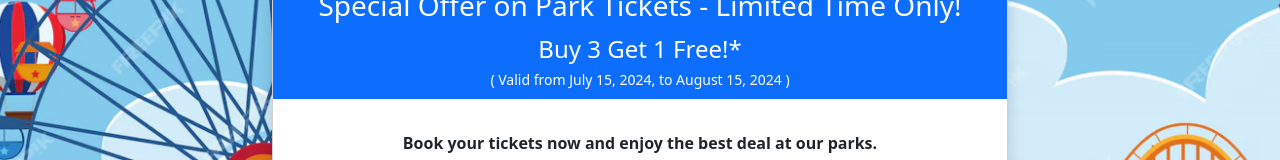
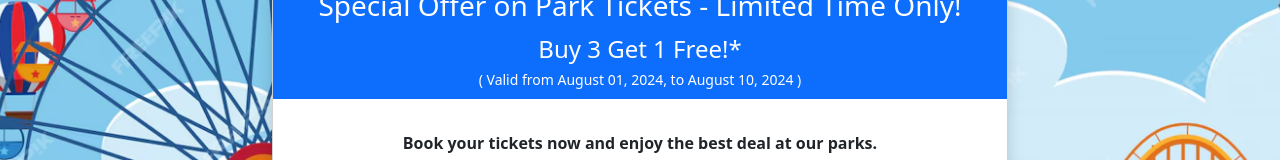
Before and after one commit to vjvenkat07/Park_Ticket_Booking, a React (Create React App) app: page / in a window 1280 px wide. Shown: the part 125-285 px from the top of the page. Built offline with nearby package versions, Linux system fonts and the light colour scheme.

Commit message:
Updated the message

```diff
--- a/src/components/BookingForm.js
+++ b/src/components/BookingForm.js
@@ -104,7 +104,7 @@ const BookingForm = () => {
                                 Special Offer on Park Tickets - Limited Time Only!<br />
                             </h3>
                             <div className='fs-4'>Buy 3 Get 1 Free!*</div>
-                            <small>( Valid from July 15, 2024, to August 15, 2024 )</small><br />
+                            <small>( Valid from August 01, 2024, to August 10, 2024 )</small><br />
                         </Card.Header>
                         <Card.Body>
                             <Card.Text className="text-center fw-bold">
```
